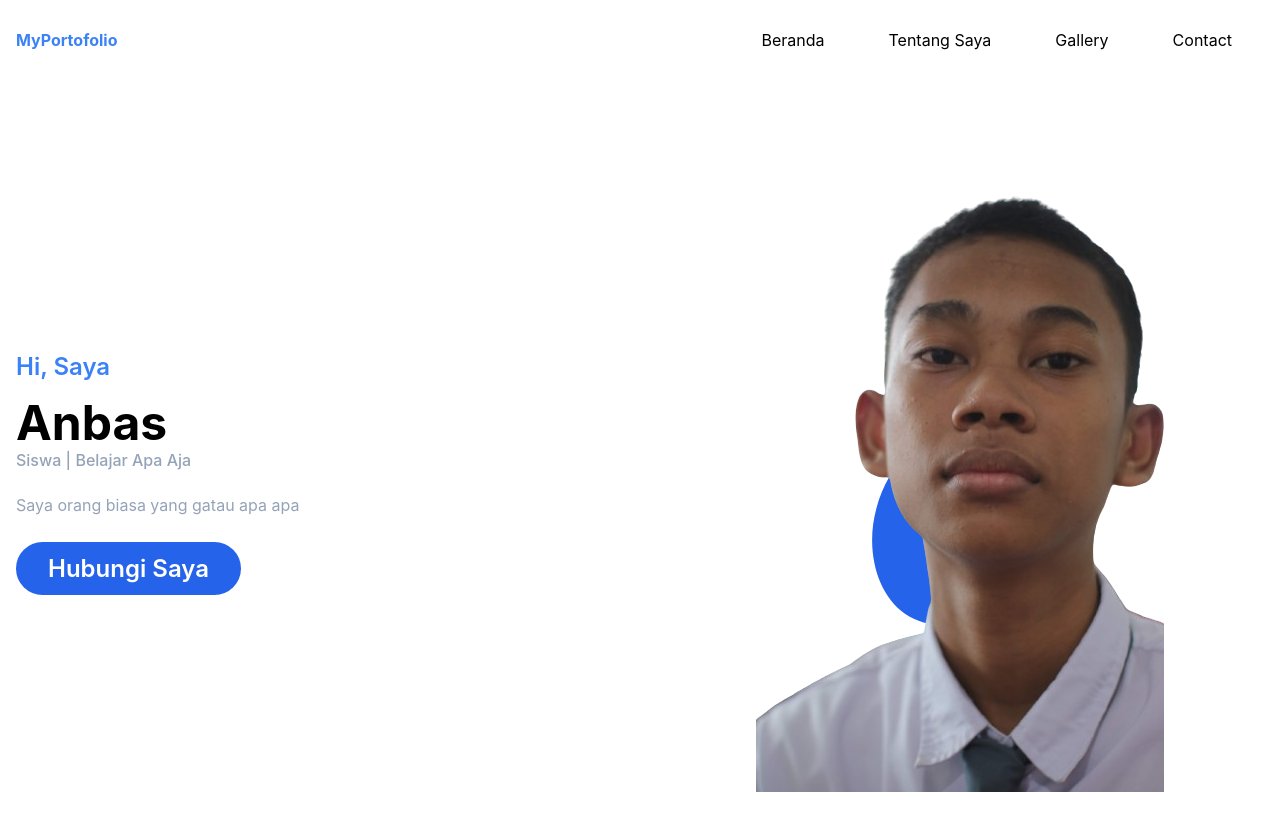
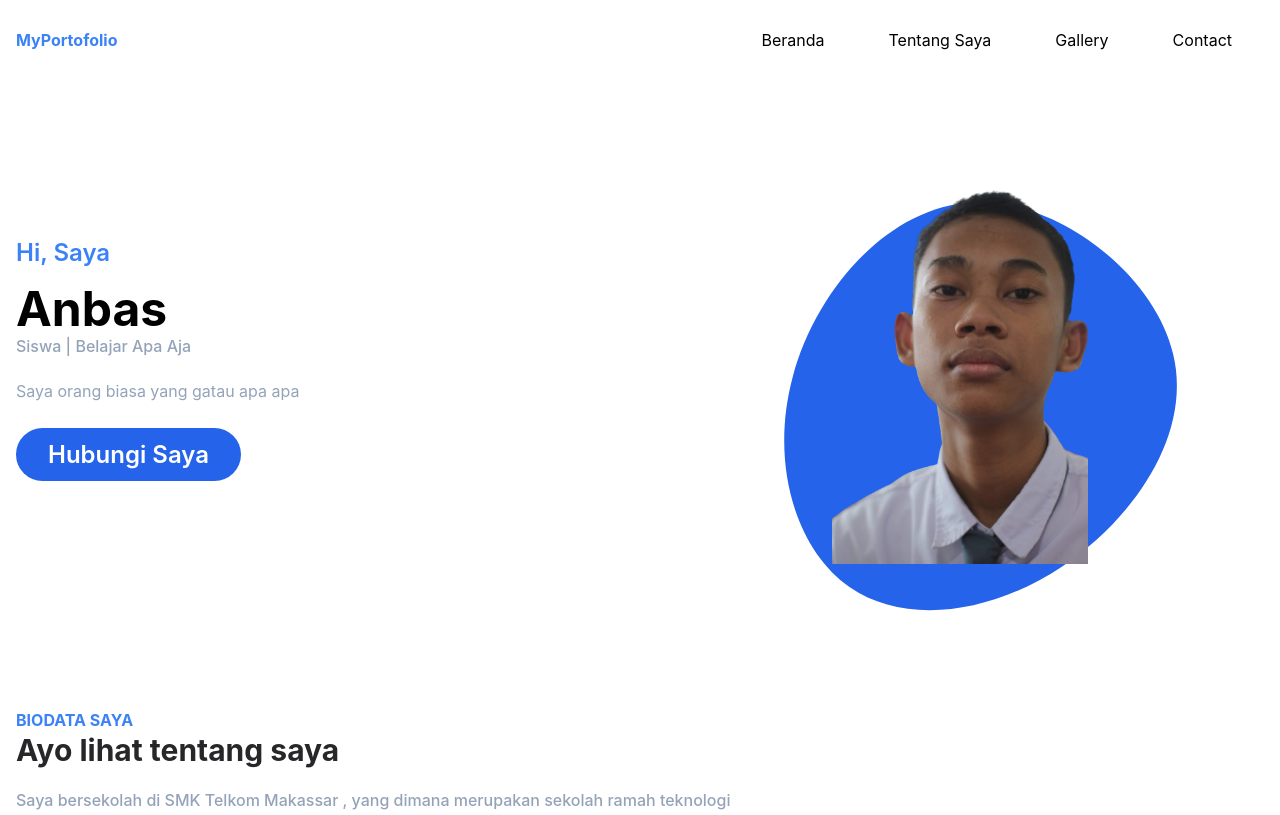
Before and after one commit to Anbas71371/Anbas71371.github.io., a website: page index.html in a window 1280 px wide. Shown: the top 815 px of the page. Drawn offline with Linux system fonts and the light colour scheme.

```diff
--- a/index.html
+++ b/index.html
@@ -69,12 +69,12 @@
                 </div>
                 <div class="w-full self-end px-4 lg:w-1/2">
                     <div class=" relative mt-10 lg:mt-9 lg:right-0">
-                        <img src="dist/img/anbas.png" alt="Anbas" class="max-w-full mx-auto " />
-                        <span class="absolute -bottom-[250px] -z-10 left-1/2 -translate-x-1/2 md:scale-155">
+                        <img src="dist/img/anbas.png" alt="Anbas" class="max-w-full mx-auto h-96" />
+                        <span class="absolute -bottom-[380px] -z-10 left-1/2 -translate-x-1/2 md:scale-155">
                             <svg width="450" height="1000" viewBox="0 0 200 200" xmlns="http://www.w3.org/2000/svg">
                                 <path fill="#2563eb"
                                     d="M59.2,-25C64.6,-2.8,48.3,20.7,28.4,34C8.4,47.3,-15.2,50.4,-30.6,39.8C-45.9,29.2,-52.9,4.9,-46.4,-18.9C-40,-42.7,-20,-66,3.5,-67.1C26.9,-68.3,53.9,-47.3,59.2,-25Z"
-                                    transform="translate(100 100) scale(0.8)" />
+                                    transform="translate(100 100) scale(1.6)" />
                             </svg>
                         </span>
                     </div>
--- a/package.json
+++ b/package.json
@@ -11,5 +11,8 @@
   "license": "ISC",
   "devDependencies": {
     "tailwindcss": "^3.3.5"
+  },
+  "dependencies": {
+    "flowbite": "^2.2.0"
   }
 }
--- a/src/input.css
+++ b/src/input.css
@@ -1,6 +1,7 @@
 @tailwind base;
 @tailwind components;
 @tailwind utilities;
+
 
 body  {
     font-family: 'Inter', sans-serif;
--- a/tailwind.config.js
+++ b/tailwind.config.js
@@ -1,6 +1,7 @@
 module.exports = {
   content: ['index.html'],
   theme: {
+
     container: {
       center: true,
 
```
Also changed, not shown: dist/img/capai/hackathon.png (added), dist/output.css, 1 other file.
